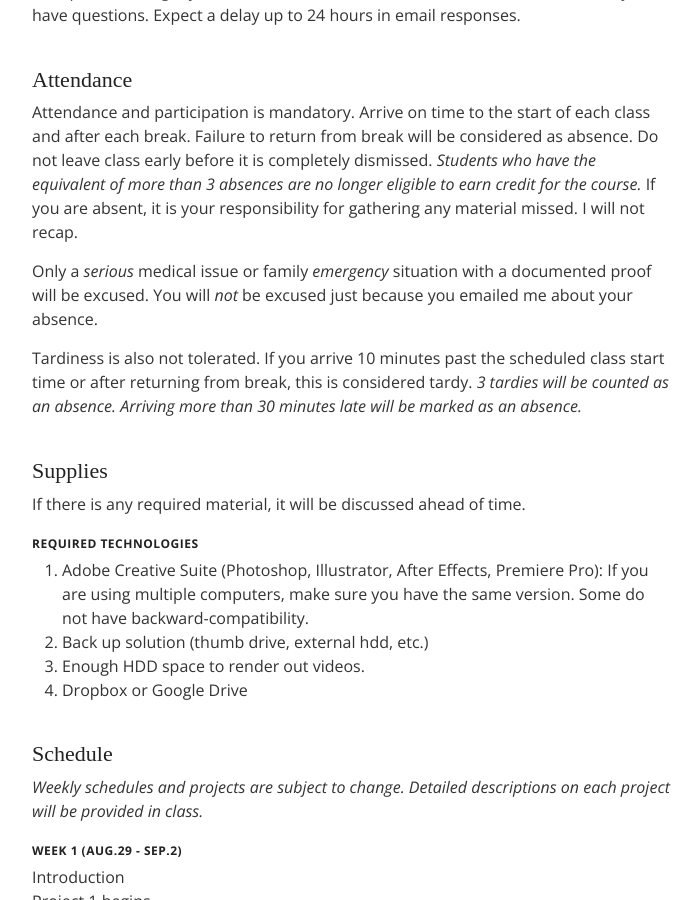
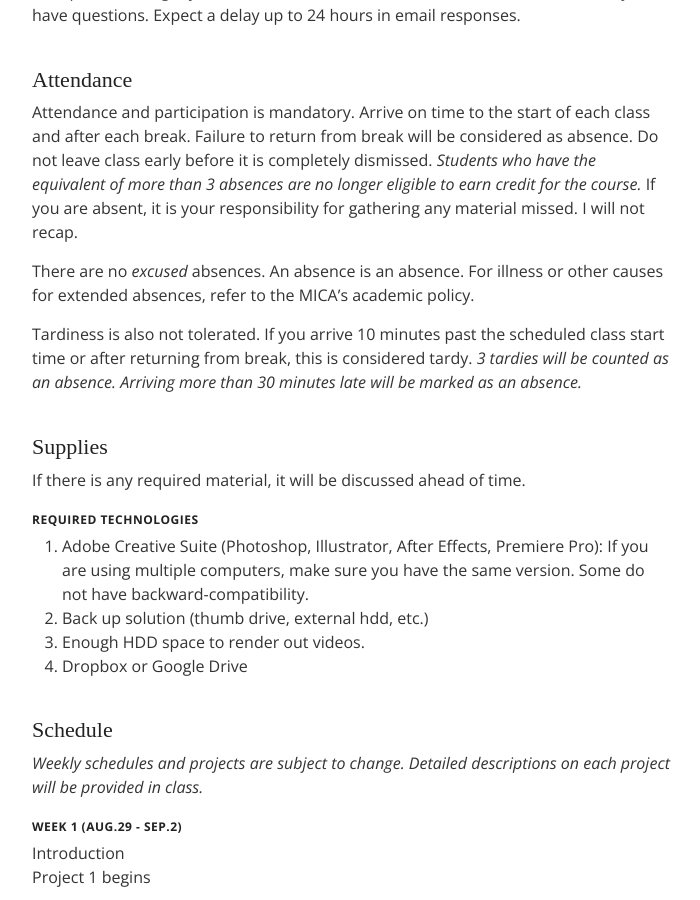
Before and after one commit to Mirandadaa/mica-gd300, a Jekyll site: the page built from _posts/101-6-1-syllabus.md, in a window 1280 px wide and 900 px high, scrolled down 3281 px. Shown: the whole window, without its empty margins (288-988 px from the left). Built offline with Jekyll 4.4.1, drawn with Linux system fonts in a browser that asks for light colours; some web fonts are replaced.

Commit message:
updated syllabus

```diff
--- a/_posts/101-6-1-syllabus.md
+++ b/_posts/101-6-1-syllabus.md
@@ -128,7 +128,7 @@ Set up time during my office hours to talk one on one. You can also email me if
 ## Attendance
 Attendance and participation is mandatory. Arrive on time to the start of each class and after each break. Failure to return from break will be considered as absence. Do not leave class early before it is completely dismissed. *Students who have the equivalent of more than 3 absences are no longer eligible to earn credit for the course.* If you are absent, it is your responsibility for gathering any material missed. I will not recap.
 
-Only a *serious* medical issue or family *emergency* situation with a documented proof will be excused. You will *not* be excused just because you emailed me about your absence.
+There are no *excused* absences. An absence is an absence. For illness or other causes for extended absences, refer to the MICA's academic policy.
 
 Tardiness is also not tolerated. If you arrive 10 minutes past the scheduled class start time or after returning from break,  this is considered tardy. *3 tardies will be counted as an absence. Arriving more than 30 minutes late will be marked as an absence.*
 
```
Also changed, not shown: 1 other file.
